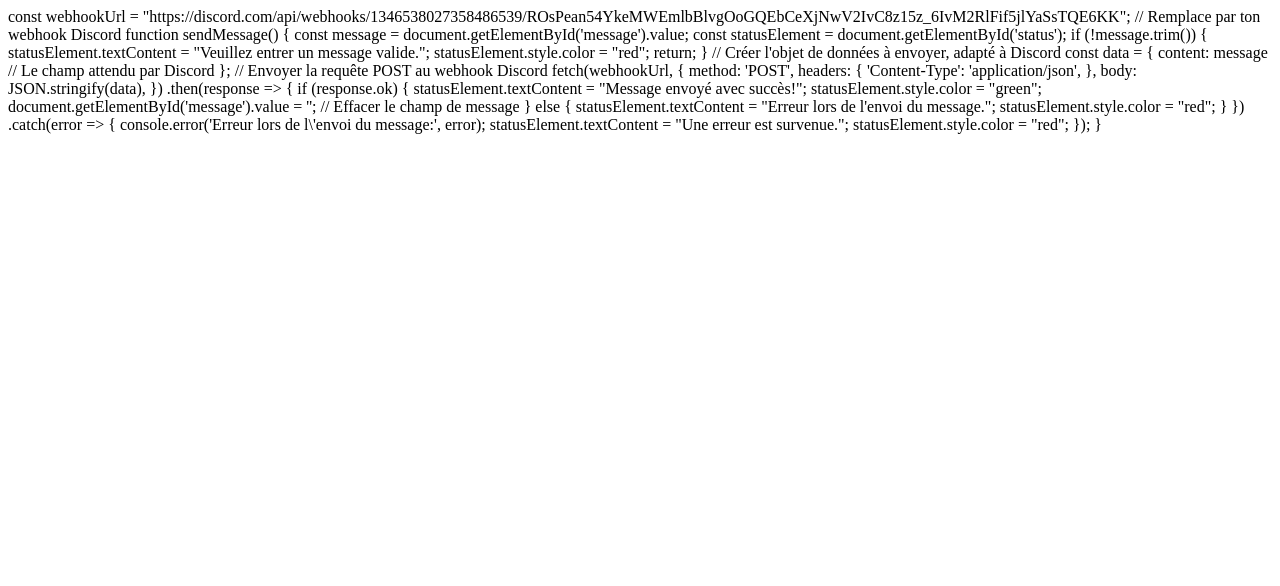
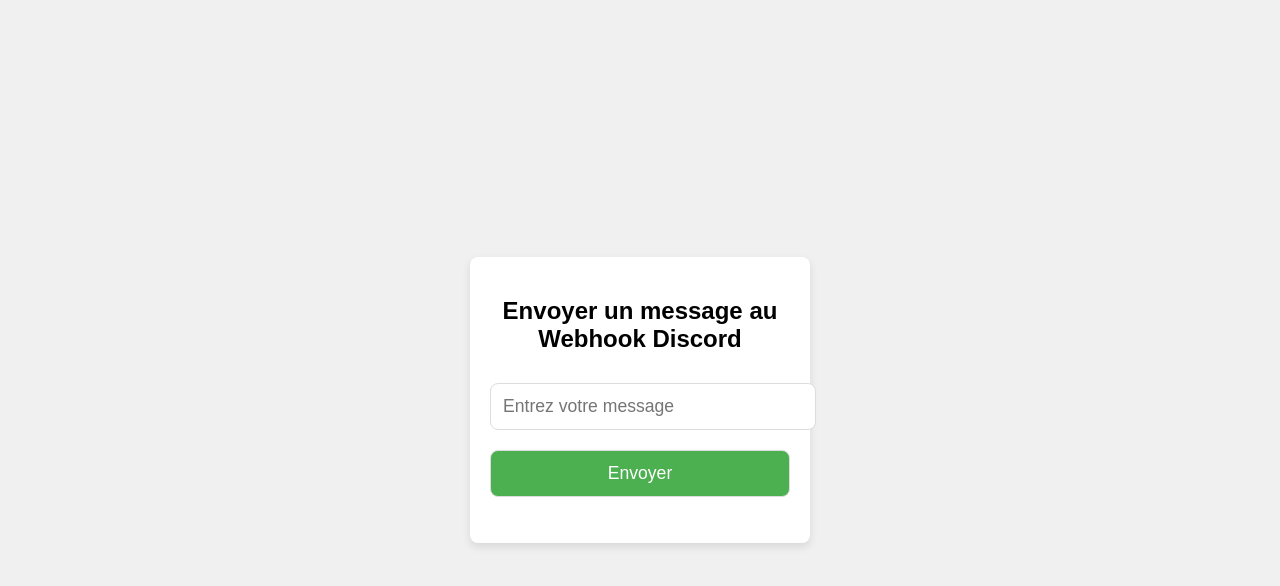
Before and after one commit to studio-booster/Test-Webhook, a plain HTML site: page index.html in a window 1280 px wide. Drawn offline with Linux system fonts and the light colour scheme.

Commit message:
Update index.html

```diff
--- a/index.html
+++ b/index.html
@@ -1,4 +1,56 @@
-const webhookUrl = "https://discord.com/api/webhooks/1346538027358486539/ROsPean54YkeMWEmlbBlvgOoGQEbCeXjNwV2IvC8z15z_6IvM2RlFif5jlYaSsTQE6KK"; // Remplace par ton webhook Discord
+<!DOCTYPE html>
+<html lang="fr">
+<head>
+    <meta charset="UTF-8">
+    <meta name="viewport" content="width=device-width, initial-scale=1.0">
+    <title>Envoyer un message au Webhook Discord</title>
+    <style>
+        body {
+            font-family: Arial, sans-serif;
+            display: flex;
+            justify-content: center;
+            align-items: center;
+            height: 100vh;
+            margin: 0;
+            background-color: #f0f0f0;
+        }
+        .container {
+            background-color: #fff;
+            padding: 20px;
+            border-radius: 8px;
+            box-shadow: 0 4px 8px rgba(0, 0, 0, 0.1);
+            text-align: center;
+            width: 300px;
+        }
+        input, button {
+            width: 100%;
+            padding: 12px;
+            margin: 10px 0;
+            font-size: 1.1em;
+            border: 1px solid #ddd;
+            border-radius: 8px;
+        }
+        button {
+            background-color: #4CAF50;
+            color: white;
+            cursor: pointer;
+        }
+        button:hover {
+            background-color: #45a049;
+        }
+    </style>
+</head>
+<body>
+
+    <div class="container">
+        <h2>Envoyer un message au Webhook Discord</h2>
+        <input type="text" id="message" placeholder="Entrez votre message" />
+        <button onclick="sendMessage()">Envoyer</button>
+        <p id="status"></p>
+    </div>
+
+    <script>
+        const webhookUrl = "https://discord.com/api/webhooks/1346538027358486539/ROsPean54YkeMWEmlbBlvgOoGQEbCeXjNwV2IvC8z15z_6IvM2RlFif5jlYaSsTQE6KK"; // Ton URL webhook Discord
 
         function sendMessage() {
             const message = document.getElementById('message').value;
@@ -39,3 +91,7 @@ function sendMessage() {
                 statusElement.style.color = "red";
             });
         }
+    </script>
+
+</body>
+</html>
```
Lines whose indentation alone changed are shown as unchanged.
